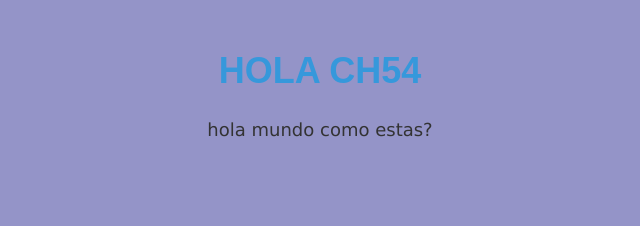
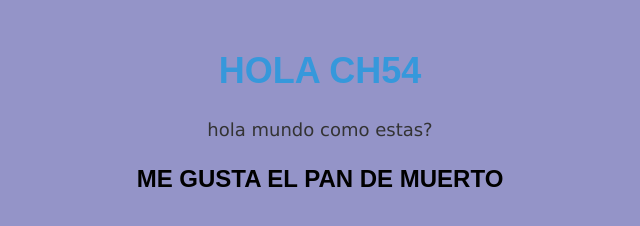
Before and after one commit to Ezaic1109/ch54, a plain HTML site: page index.html in a window 1280 px wide. Shown: the whole page, without its empty margins (320-960 px from the left). Drawn offline with Linux system fonts and the light colour scheme.

Commit message:
feat: se agrega titulo2

```diff
--- a/index.html
+++ b/index.html
@@ -8,7 +8,7 @@
 <body>
   <h1>Hola ch54</h1>
   <p>hola mundo como estas?</p>
-
+  <h2>ME GUSTA EL PAN DE MUERTO</h2>
 </body>
 
 </html>
```
